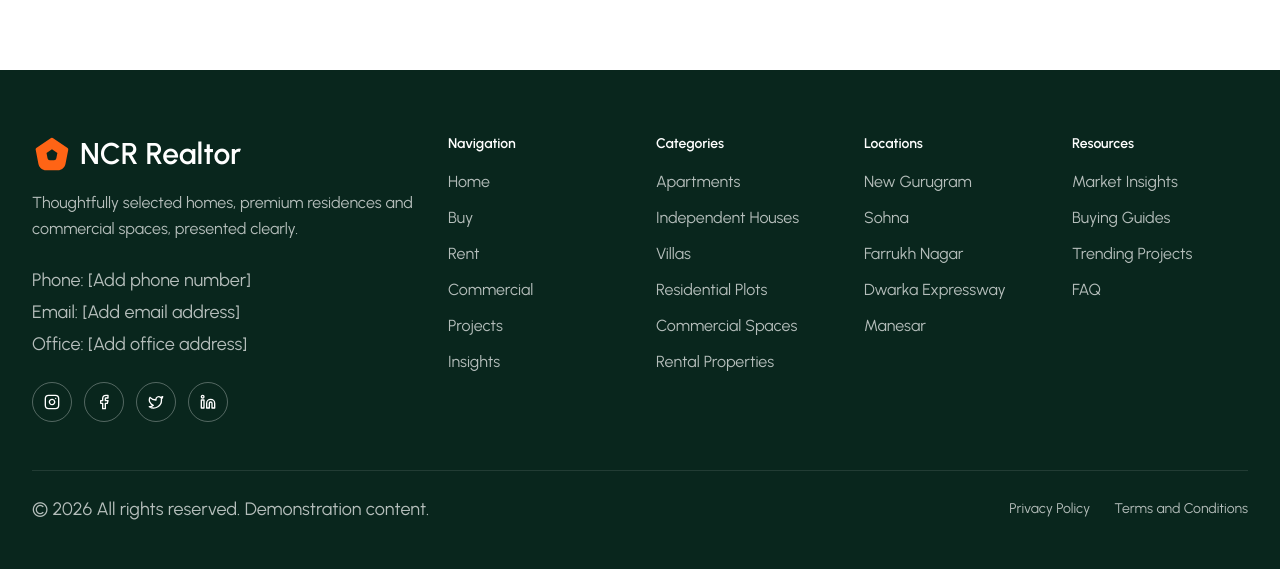
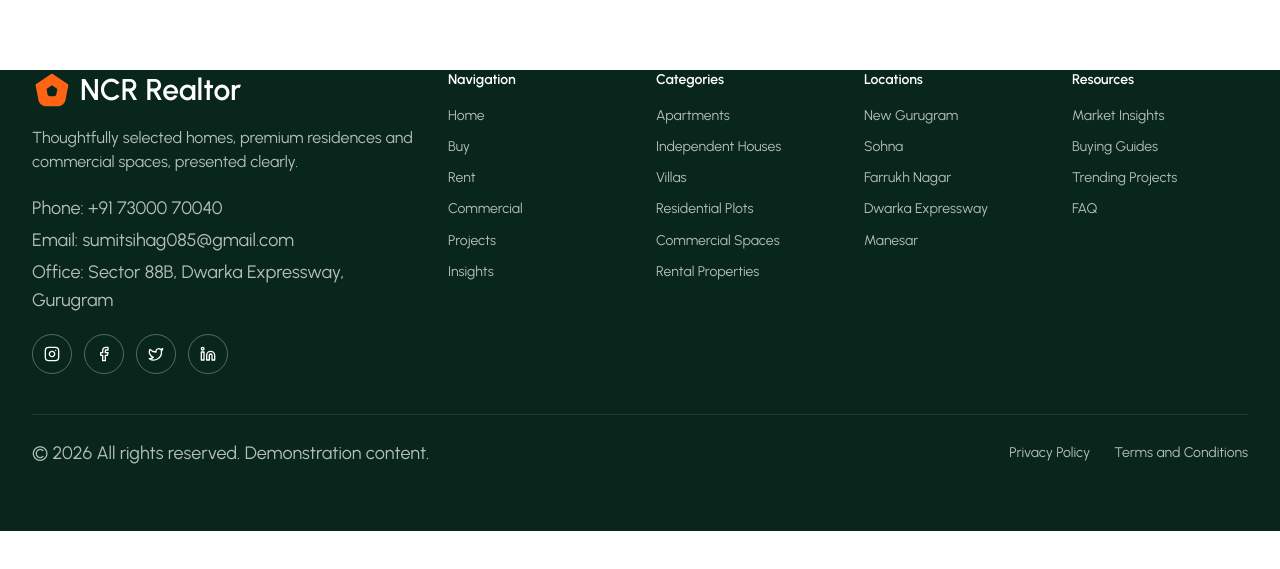
Before and after one commit to Ap-Developer-18/ncr-realtor, a Next.js app: page /projects in a window 1280 px wide. Shown: the part 665-1234 px from the top of the page. After the commit the page ends 1196 px from the top, so only its background shows below. Built offline with nearby package versions, Linux system fonts and the light colour scheme.

Commit message:
work on responsive view

```diff
--- a/src/components/home/FinalCTA.tsx
+++ b/src/components/home/FinalCTA.tsx
@@ -7,24 +7,24 @@ import { IMG } from "@/lib/images";
 export function FinalCTA() {
   return (
     <Section tone="dark" id="contact">
-      <div className="grid items-center gap-12 lg:grid-cols-2">
-        <Reveal className="relative mx-auto w-full max-w-md">
+      <div className="grid items-center gap-8 lg:grid-cols-2 lg:gap-12">
+        <Reveal className="relative w-full lg:mx-auto lg:max-w-md">
           <Photo
             src={IMG.cta}
             alt="Contemporary home exterior"
             sizes="(min-width: 1024px) 40vw, 90vw"
-            className="aspect-square rounded-t-full rounded-b-3xl"
+            className="aspect-square rounded-2xl"
           />
         </Reveal>
-        <Reveal className="text-center lg:text-left">
-          <h2 className="mx-auto max-w-lg text-3xl font-semibold leading-tight md:text-4xl lg:mx-0 lg:text-5xl">
+        <Reveal>
+          <h2 className="text-3xl font-semibold leading-tight md:text-4xl lg:max-w-lg lg:text-5xl">
             Your Next Move Starts Here
           </h2>
-          <p className="mx-auto mt-5 max-w-lg text-base leading-relaxed text-white/70 lg:mx-0 lg:text-lg">
+          <p className="mt-5 text-base leading-relaxed text-white/70 lg:max-w-lg lg:text-lg">
             Tell us what you&apos;re looking for, and let us help you discover
             the right property.
           </p>
-          <div className="mt-8 flex flex-wrap justify-center gap-3 lg:justify-start">
+          <div className="mt-8 flex flex-wrap gap-3">
             <Button href="/properties" arrow>
               Find Your Property
             </Button>
--- a/src/components/layout/Footer.tsx
+++ b/src/components/layout/Footer.tsx
@@ -6,18 +6,25 @@ import { FOOTER_COLUMNS } from "@/data/site";
 export function Footer() {
   return (
     <footer className="bg-forest text-white">
-      <Container className="py-12 md:py-16">
-        <div className="grid grid-cols-2 gap-8 text-center lg:grid-cols-6 lg:text-left">
+      <Container className="pb-10 md:pb-16">
+        <div className="grid grid-cols-2 gap-x-6 gap-y-10 lg:grid-cols-6 lg:gap-x-8">
           <FooterBrand />
           {FOOTER_COLUMNS.map((c) => (
             <FooterColumn key={c.title} {...c} />
           ))}
         </div>
-        <div className="mt-12 flex flex-col gap-4 border-t border-white/10 pt-6 text-sm text-white/70 items-center text-center md:flex-row md:justify-between md:text-left">
-          <p>© {new Date().getFullYear()} All rights reserved. Demonstration content.</p>
+        <div className="mt-10 flex flex-col items-center gap-4 border-t border-white/10 pt-6 text-center text-sm text-white/70 md:flex-row md:justify-between md:text-left">
+          <p>
+            © {new Date().getFullYear()} All rights reserved. Demonstration
+            content.
+          </p>
           <div className="flex justify-center gap-6">
-            <a href="#" className="transition-colors hover:text-brand">Privacy Policy</a>
-            <a href="#" className="transition-colors hover:text-brand">Terms and Conditions</a>
+            <a href="#" className="transition-colors hover:text-brand">
+              Privacy Policy
+            </a>
+            <a href="#" className="transition-colors hover:text-brand">
+              Terms and Conditions
+            </a>
           </div>
         </div>
       </Container>
--- a/src/components/layout/FooterBrand.tsx
+++ b/src/components/layout/FooterBrand.tsx
@@ -11,19 +11,45 @@ const socials = [
 export function FooterBrand() {
   return (
     <div className="col-span-2">
-      <div className="flex justify-center lg:justify-start"><Logo /></div>
-      <p className="mx-auto mt-4 max-w-sm text-base leading-relaxed text-white/70 lg:mx-0">
-        Thoughtfully selected homes, premium residences and commercial spaces, presented clearly.
+      <div className="flex">
+        <Logo />
+      </div>
+      <p className="mt-4 text-sm leading-relaxed text-white/70 sm:text-base lg:max-w-sm">
+        Thoughtfully selected homes, premium residences and commercial spaces,
+        presented clearly.
       </p>
-      <address id="contact-info" className="mt-6 space-y-1 text-sm not-italic text-white/70">
-        <p>Phone: [Add phone number]</p>
-        <p>Email: [Add email address]</p>
-        <p>Office: [Add office address]</p>
+      <address
+        id="contact-info"
+        className="mt-5 space-y-1 text-sm not-italic text-white/70"
+      >
+        <p>
+          Phone:{" "}
+          <a
+            href="tel:+917300070040"
+            className="transition-colors hover:text-brand"
+          >
+            +91 73000 70040
+          </a>
+        </p>
+        <p>
+          Email:{" "}
+          <a
+            href="mailto:sumitsihag085@gmail.com"
+            className="break-all transition-colors hover:text-brand"
+          >
+            sumitsihag085@gmail.com
+          </a>
+        </p>
+        <p>Office: Sector 88B, Dwarka Expressway, Gurugram</p>
       </address>
-      <div className="mt-6 flex justify-center gap-3 lg:justify-start">
+      <div className="mt-5 flex gap-3">
         {socials.map(({ label, Icon }) => (
-          <a key={label} href="#" aria-label={`${label} (link to be added)`}
-            className="inline-flex h-10 w-10 items-center justify-center rounded-full border border-white/30 text-white transition-colors duration-300 hover:border-brand hover:text-brand focus-visible:ring-2 focus-visible:ring-brand">
+          <a
+            key={label}
+            href="#"
+            aria-label={`${label} (link to be added)`}
+            className="inline-flex h-10 w-10 items-center justify-center rounded-full border border-white/30 text-white transition-colors duration-300 hover:border-brand hover:text-brand focus-visible:ring-2 focus-visible:ring-brand"
+          >
             <Icon className="h-4 w-4" aria-hidden />
           </a>
         ))}
--- a/src/components/layout/FooterColumn.tsx
+++ b/src/components/layout/FooterColumn.tsx
@@ -1,14 +1,22 @@
 import Link from "next/link";
-import { FooterColumnData } from "@/data/site";
 
-export function FooterColumn({ title, links }: FooterColumnData) {
+// NOTE: adjust the prop shape if your FOOTER_COLUMNS items differ.
+interface Props {
+  title: string;
+  links: { label: string; href: string }[];
+}
+
+export function FooterColumn({ title, links }: Props) {
   return (
-    <div>
+    <div className="min-w-0">
       <h3 className="text-sm font-semibold text-white">{title}</h3>
       <ul className="mt-4 space-y-3">
         {links.map((l) => (
           <li key={l.label}>
-            <Link href={l.href} className="text-base text-white/70 transition-colors duration-300 hover:text-brand focus-visible:ring-2 focus-visible:ring-brand">
+            <Link
+              href={l.href}
+              className="block text-sm leading-snug text-white/70 transition-colors hover:text-brand"
+            >
               {l.label}
             </Link>
           </li>
--- a/src/components/layout/Logo.tsx
+++ b/src/components/layout/Logo.tsx
@@ -8,7 +8,7 @@ export function Logo({ className = "text-white" }: { className?: string }) {
     <Link
       href="/"
       aria-label="Home"
-      className={`inline-flex items-center text-3xl font-semibold gap-2 rounded focus-visible:ring-2 focus-visible:ring-brand ${className}`}
+      className={`inline-flex items-center text-xl lg:text-3xl font-semibold gap-2 rounded focus-visible:ring-2 focus-visible:ring-brand ${className}`}
     >
       <svg
         viewBox="0 0 37 38"
--- a/src/components/layout/SectionContainer.tsx
+++ b/src/components/layout/SectionContainer.tsx
@@ -8,15 +8,35 @@ const tones = {
   brand: "bg-brand text-white",
 };
 
-export function Container({ children, className }: { children: ReactNode; className?: string }) {
-  return <div className={cn("mx-auto w-full max-w-7xl px-4 sm:px-6 lg:px-8", className)}>{children}</div>;
+export function Container({
+  children,
+  className,
+}: {
+  children: ReactNode;
+  className?: string;
+}) {
+  return (
+    <div
+      className={cn("mx-auto w-full max-w-7xl px-4 sm:px-6 lg:px-8", className)}
+    >
+      {children}
+    </div>
+  );
 }
 
-interface Props { tone?: keyof typeof tones; id?: string; className?: string; children: ReactNode }
+interface Props {
+  tone?: keyof typeof tones;
+  id?: string;
+  className?: string;
+  children: ReactNode;
+}
 
 export function Section({ tone = "light", id, className, children }: Props) {
   return (
-    <section id={id} className={cn("scroll-mt-20 py-12 md:py-24", tones[tone], className)}>
+    <section
+      id={id}
+      className={cn("scroll-mt-20 py-12 md:py-24", tones[tone], className)}
+    >
       <Container>{children}</Container>
     </section>
   );
```
Also changed, not shown: src/components/layout/MobileNavigation.tsx (+59 -7 lines).
